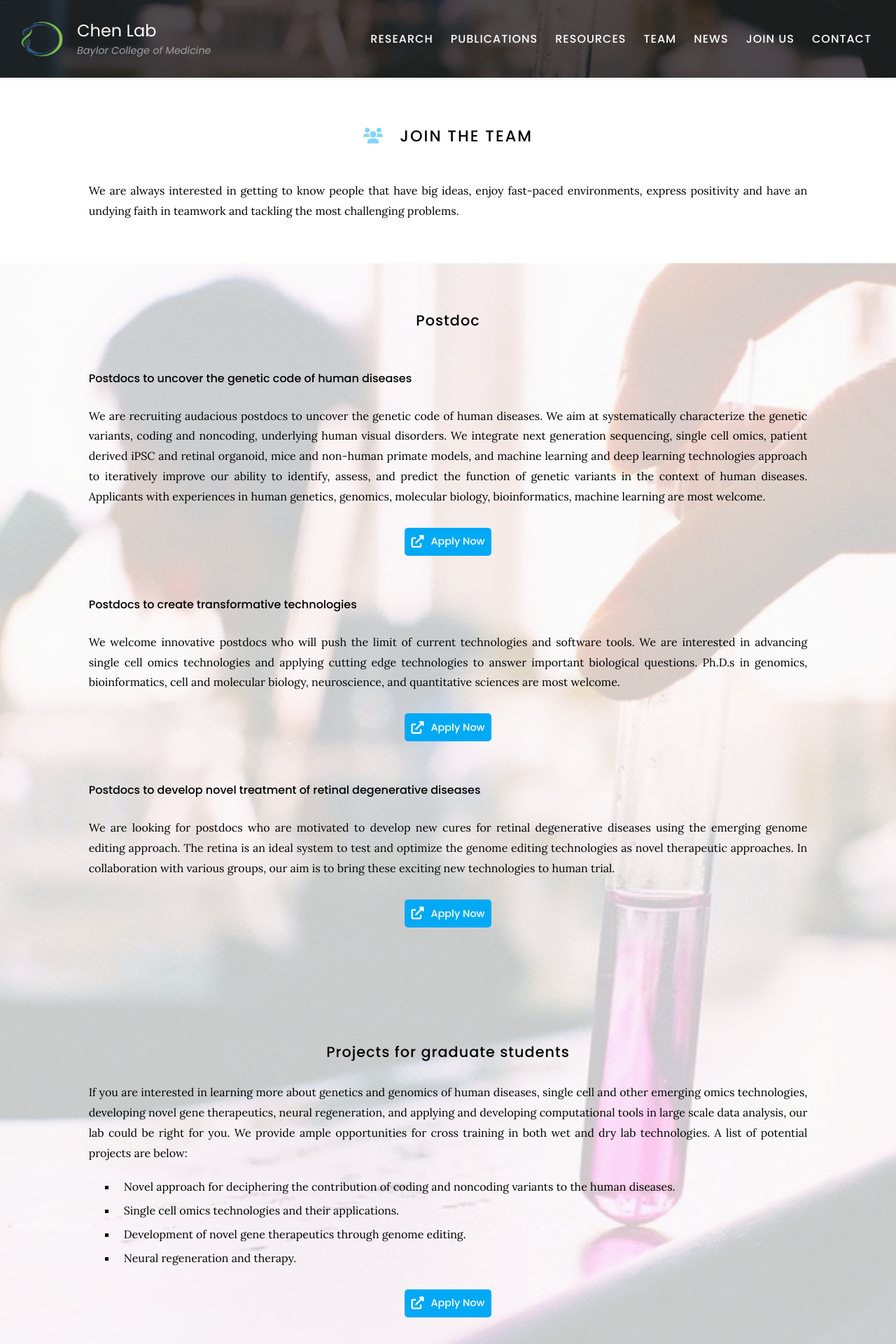
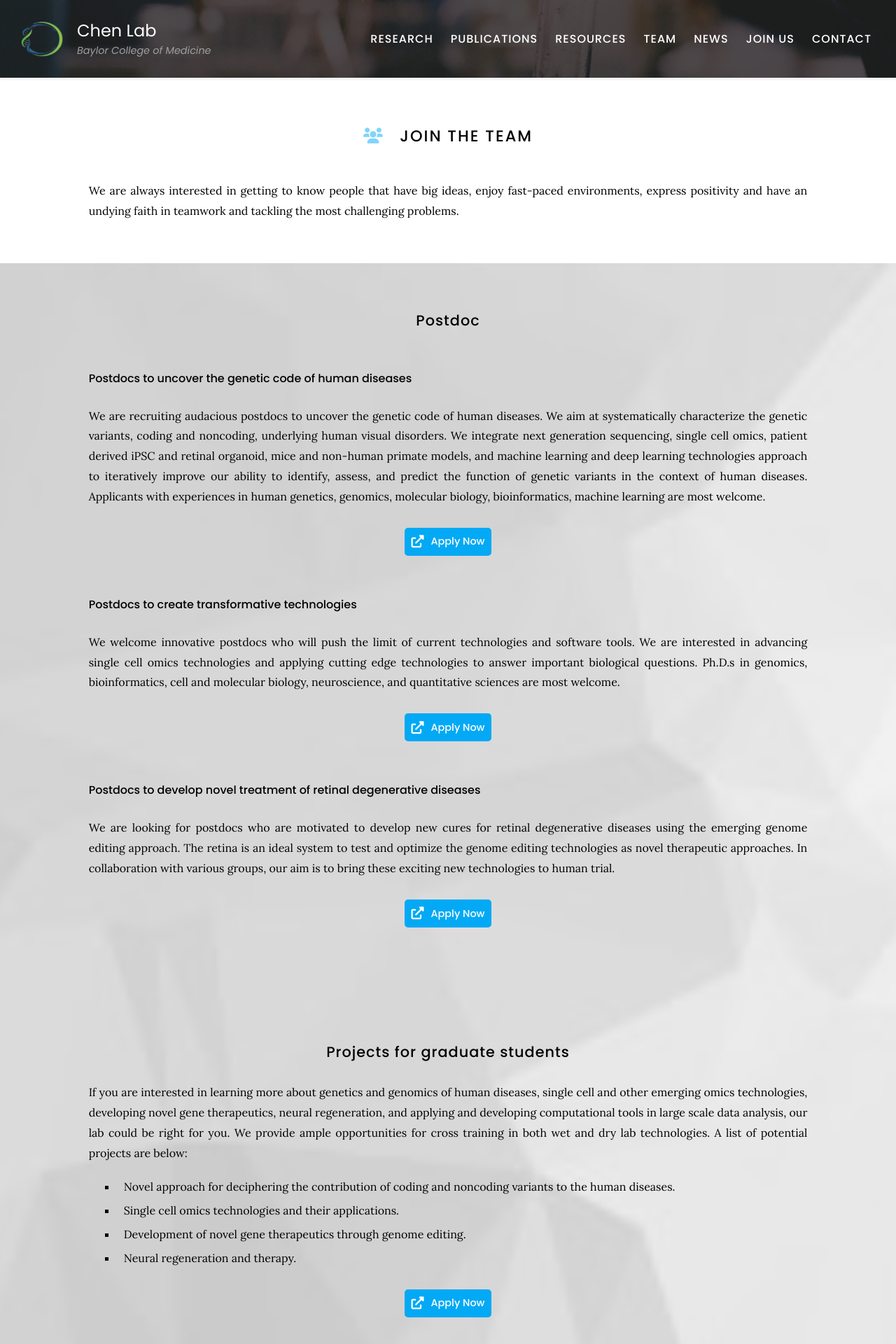
Before and after one commit to wmeng1018/Chen-lab-website, a Jekyll site: the page built from Join us/index.md, in a window 1280 px wide. Shown: the top 1920 px of the page at 70% size. Built offline with Jekyll 4.4.1, drawn with Linux system fonts in a browser that asks for light colours.

Commit message:
Update index.md

```diff
--- a/Join us/index.md
+++ b/Join us/index.md
@@ -8,7 +8,7 @@
 
 We are always interested in getting to know people that have big ideas, enjoy fast-paced environments, express positivity and have an undying faith in teamwork and tackling the most challenging problems.
 
-{% include section.html background="images/background.jpg"%}
+{% include section.html background="images/back.webp"%}
 ## Postdoc
 #### Postdocs to uncover the genetic code of human diseases
 
```
